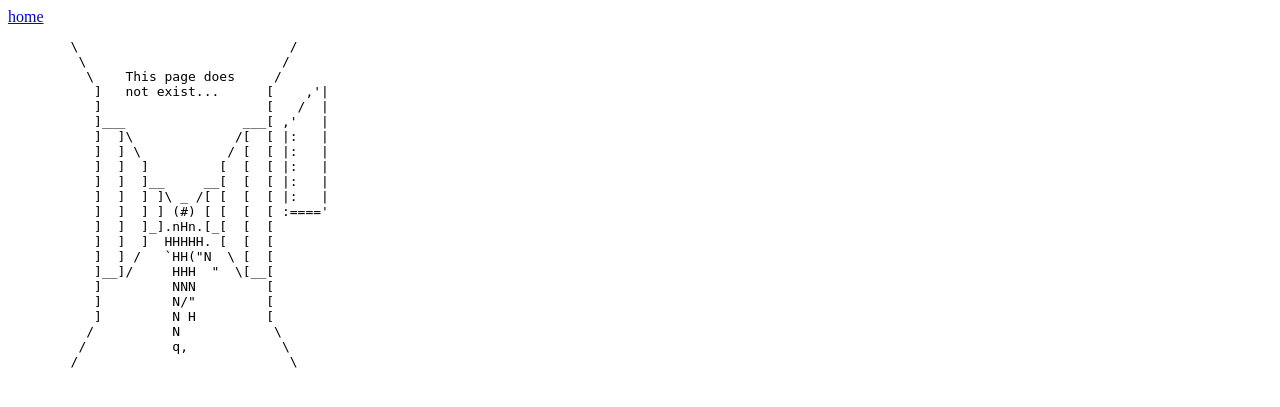
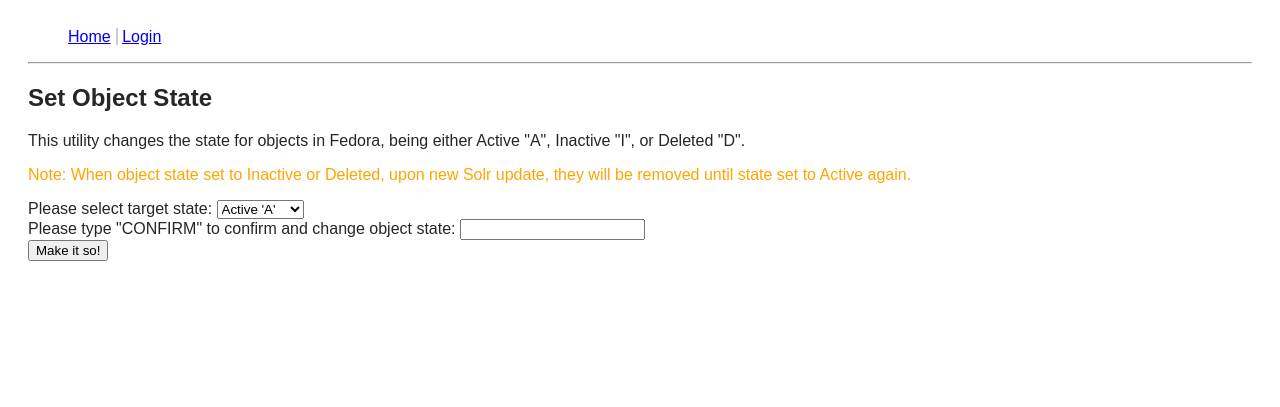
Before and after one commit to WSULib/ouroboros, a Flask app: page /tasks/objectState in a window 1280 px wide. Shown: the top 407 px of the page. Run offline with Flask 2, Linux system fonts and the light colour scheme; parts of the project's set-up code (start-up, migrations or seed data) failed here and were passed over; some libraries are stand-ins or nearby versions; some web fonts are replaced.

Commit message:
added objectState module

```diff
--- a/fedoraManager2/actions/actions.py
+++ b/fedoraManager2/actions/actions.py
@@ -44,6 +44,10 @@ app.register_blueprint(addDS, url_prefix=tasks_URL_prefix)
 #batchIngest
 from batchIngest import batchIngest, ingestFOXML_worker
 app.register_blueprint(batchIngest, url_prefix=tasks_URL_prefix)
+
+#objectState
+from objectState import objectState, objectState_worker
+app.register_blueprint(objectState, url_prefix=tasks_URL_prefix)
 
 
 
--- /dev/null
+++ b/fedoraManager2/actions/objectState/__init__.py
@@ -0,0 +1,45 @@
+#!/usr/bin/env python
+import requests
+import json
+import sys
+import ast
+import os
+import xml.etree.ElementTree as ET
+import urllib, urllib2
+import datetime
+from lxml import etree
+from flask import Blueprint, render_template, redirect, abort
+
+from fedoraManager2.fedoraHandles import fedora_handle
+
+
+objectState = Blueprint('objectState', __name__, template_folder='templates', static_folder="static")
+
+
+@objectState.route('/objectState')
+def index():
+	return render_template("objectState.html")
+
+
+
+def objectState_worker(job_package):
+	form_data = job_package['form_data']
+	print form_data
+
+	# in confirmation present, change state
+	if form_data['confirm_string'] == "CONFIRM":
+
+		# grab target state
+		target_state = form_data['target_state']
+
+		# set state
+		print "Setting state to: {target_state}".format(target_state=target_state)
+
+		# get PID handle, set state, save()
+		PID = job_package['PID']
+		obj_ohandle = fedora_handle.get_object(PID)
+		obj_ohandle.state = target_state
+		return obj_ohandle.save()
+
+	else:
+		return "Confirmation not entered correctly, skipping."
--- /dev/null
+++ b/fedoraManager2/actions/objectState/templates/objectState.html
@@ -0,0 +1,15 @@
+{% include 'header.html' %}
+<h2>Set Object State</h2>
+<p>This utility changes the state for objects in Fedora, being either Active "A", Inactive "I", or Deleted "D".</p>
+<p style="color:orange;">Note: When object state set to Inactive or Deleted, upon new Solr update, they will be removed until state set to Active again.</p>
+<form action="/fireTask/objectState_worker" method="POST">
+	<label>Please select target state:</label>
+	<select name="target_state">
+		<option value="A">Active 'A'</option>
+		<option value="I">Inactive 'I'</option>
+		<option value="D">Deleted 'D'</option>
+	</select><br>
+	<label>Please type "CONFIRM" to confirm and change object state:</label>
+	<input name="confirm_string" id="confirm_string"/><br>
+	<input type="submit" value="Make it so!"/>
+</form>
```
Also changed, not shown: fedoraManager2/templates/userPage.html (+8 -7 lines), 4 other files.
